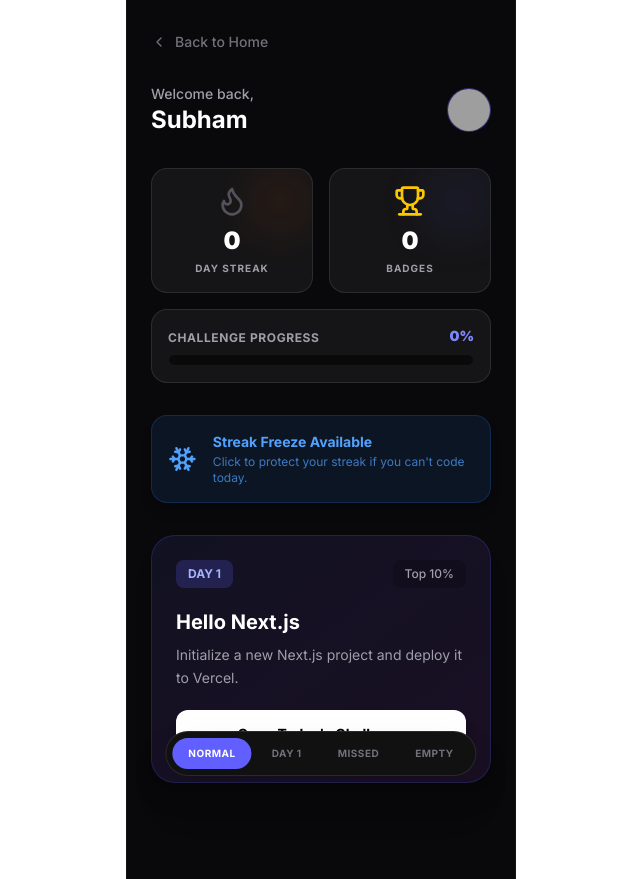
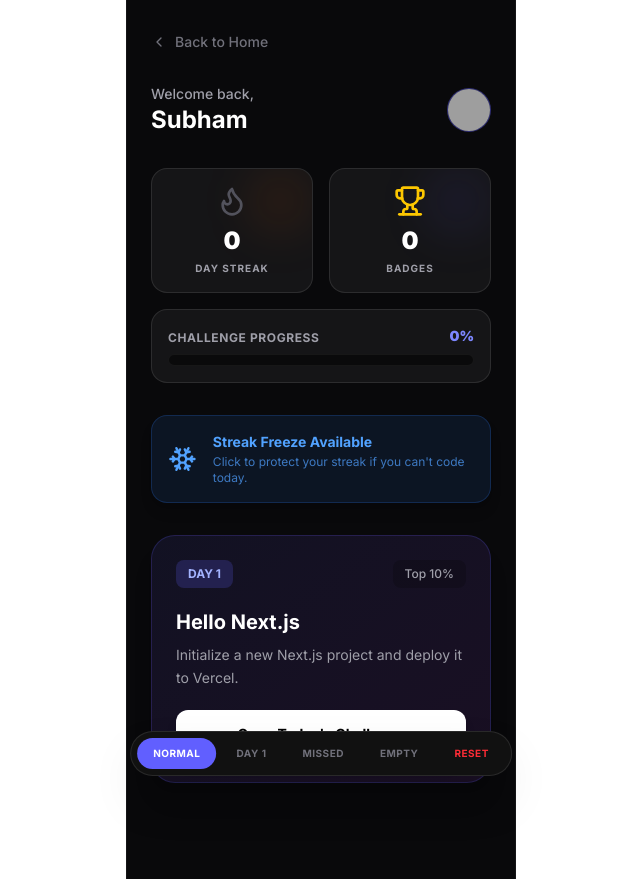
Before and after one commit to SubhamMukhopadhyay/elevatex-abtalks, a Next.js app: page /dashboard in a window 1280 px wide. Shown: the whole page, without its empty margins (319-959 px from the left). Built offline with nearby package versions, Linux system fonts and the light colour scheme; grey boxes are pictures that could not be loaded.

Commit message:
feat: add local storage reset button to debug menu

```diff
--- a/app/dashboard/page.tsx
+++ b/app/dashboard/page.tsx
@@ -229,6 +229,15 @@ export default function Dashboard() {
                         {state.label}
                     </button>
                 ))}
+                <button
+                    onClick={() => {
+                        localStorage.removeItem("hyperfusion_student");
+                        window.location.reload();
+                    }}
+                    className="text-[10px] uppercase font-bold tracking-wider px-4 py-2 rounded-full transition-all text-red-500 hover:text-red-400 hover:bg-red-500/10"
+                >
+                    RESET
+                </button>
             </div>
         </div>
     );
```
